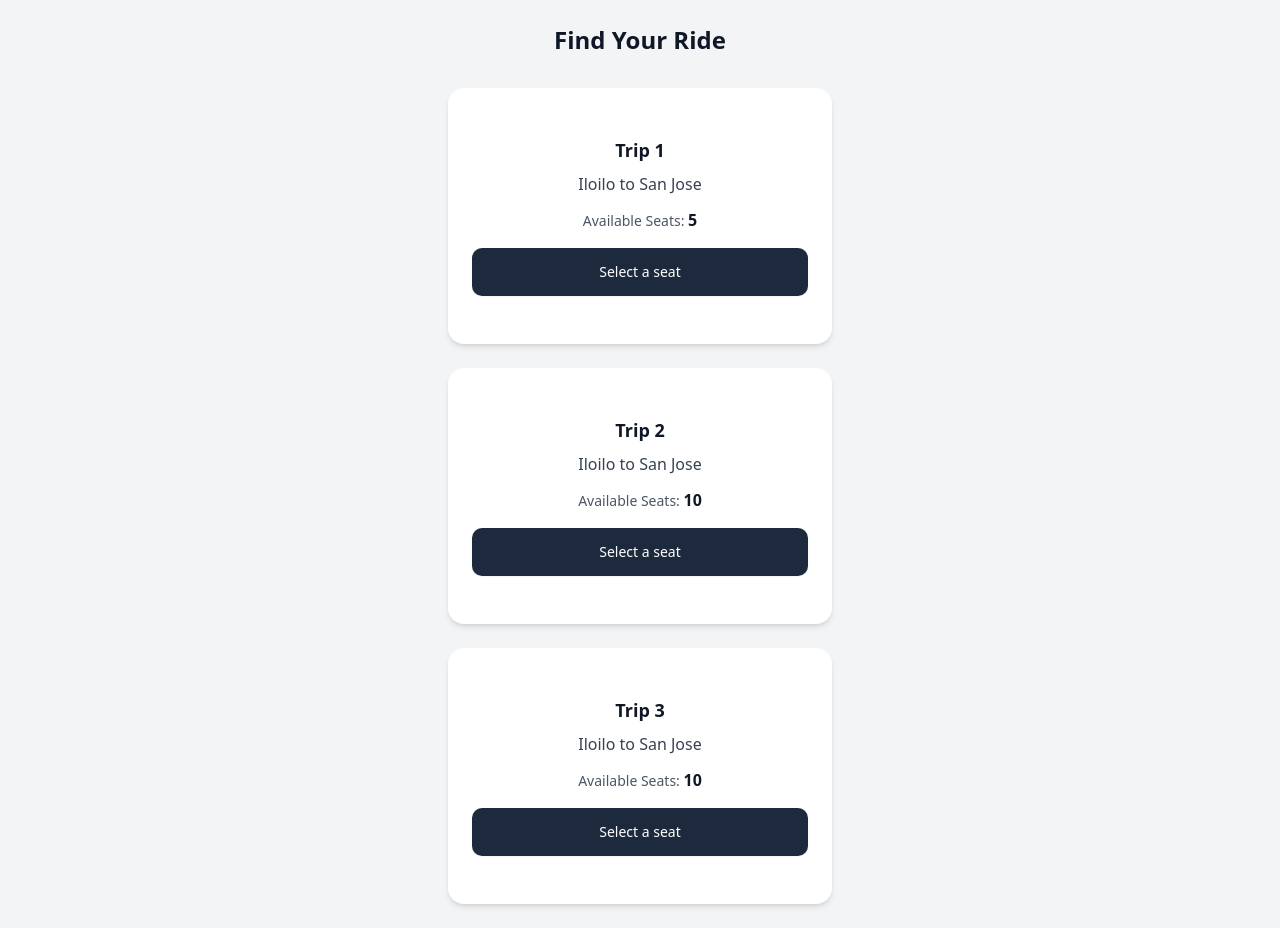
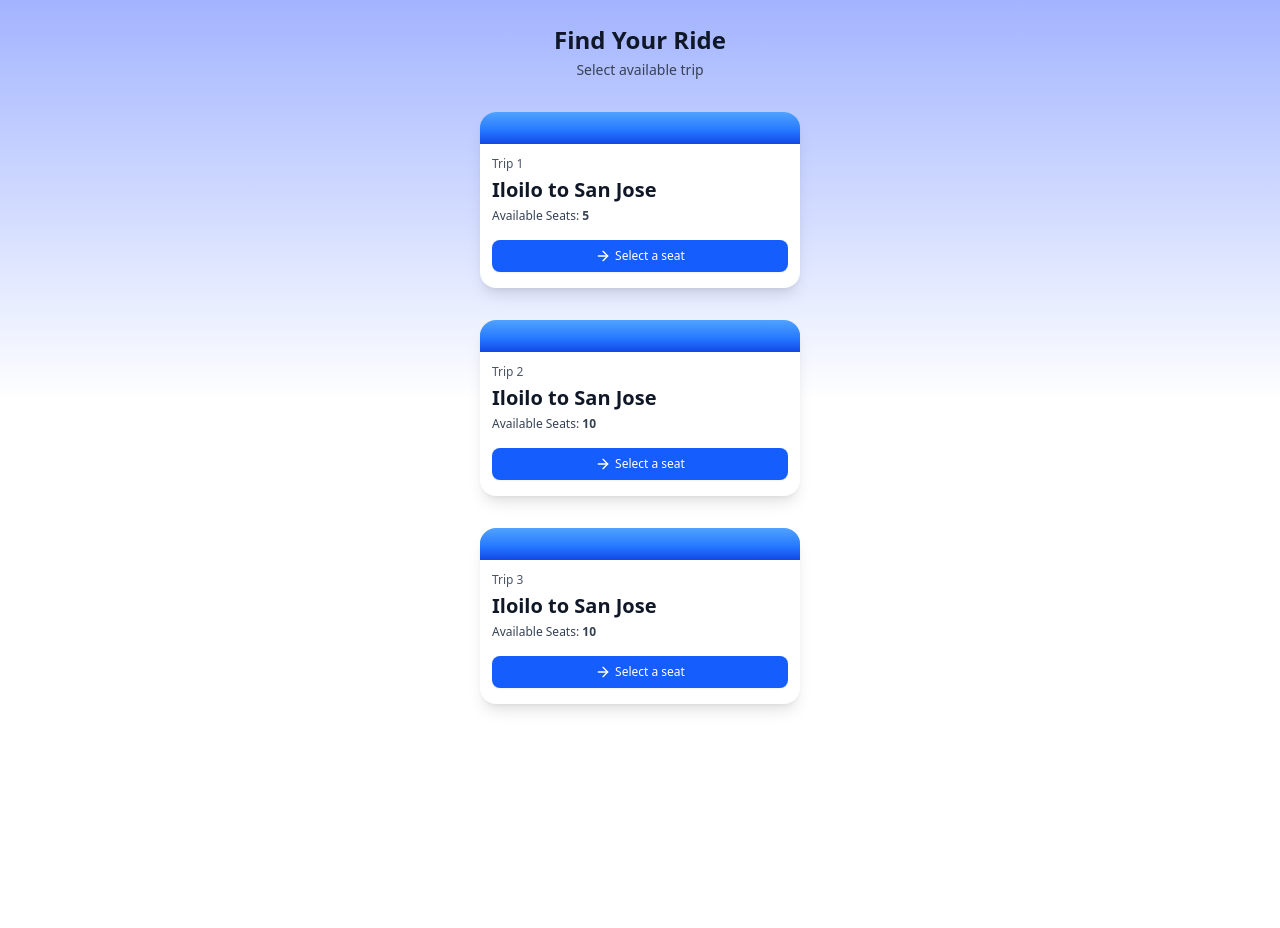
Before and after one commit to sheriiiiii/VANTay-2.0, a Next.js app: page /passenger/trip-lists in a window 1280 px wide. After the commit the page ends 800 px from the top, so only its background shows below. Built offline with nearby package versions, Linux system fonts and the light colour scheme.

Commit message:
refining ui for passenger side

```diff
--- a/src/components/passenger-side/mobileLandingPage.tsx
+++ b/src/components/passenger-side/mobileLandingPage.tsx
@@ -18,7 +18,7 @@ export default function MobileLandingPage() {
       {/* CTA Button */}
       <div className="w-full max-w-sm mb-8">
         <Button
-          className="w-full h-14 bg-slate-900 hover:bg-slate-800 text-white rounded-full text-lg font-medium"
+          className="w-full h-14 bg-blue-900 hover:bg-blue-800 text-white rounded-full text-lg font-medium"
           size="lg"
         >
           Let's get started!
--- a/src/components/passenger-side/payment.tsx
+++ b/src/components/passenger-side/payment.tsx
@@ -45,7 +45,7 @@ export default function Payment({
   }
 
   return (
-    <div className="min-h-screen bg-white px-4 py-6">
+    <div className="min-h-screen bg-gradient-to-b via-gray-100 from-indigo-300 px-4 py-6">
       {/* Header */}
       <div className="flex items-center mb-12">
         <button onClick={handleBack} className="mr-4" disabled={isProcessing}>
--- a/src/components/passenger-side/receipt.tsx
+++ b/src/components/passenger-side/receipt.tsx
@@ -73,7 +73,7 @@ export default function Receipt({
   }
 
   return (
-    <div className="min-h-screen bg-gray-100 px-4 py-6">
+    <div className="min-h-screen bg-gradient-to-b via-white from-indigo-300 px-4 py-6">
       {/* Header */}
       <div className="flex items-center mb-8">
         <button onClick={handleBack} className="mr-4">
@@ -84,10 +84,11 @@ export default function Receipt({
 
       {/* Instructions */}
       <div className="text-center mb-8">
-        <p className="text-gray-600 text-lg">Please proceed to the counter and present this .</p>
+        <p className="text-gray-600 text-md">Please proceed to the counter and present this.</p>
       </div>
 
       {/* Download Button */}
+
       <div className="text-center mb-8">
         <Button
           onClick={handleDownload}
@@ -98,7 +99,6 @@ export default function Receipt({
           Download
         </Button>
       </div>
-
       {/* Receipt/Ticket Card */}
       <div className="max-w-sm mx-auto mb-8">
         <Card className="bg-white shadow-lg rounded-2xl border-0 overflow-hidden">
@@ -136,7 +136,7 @@ export default function Receipt({
       <div className="max-w-sm mx-auto mb-8">
         <Button
           onClick={handleBackToHome}
-          className="w-full bg-slate-800 hover:bg-slate-700 text-white rounded-lg h-12 font-medium"
+          className="w-full  bg-blue-800 hover:bg-blue-900 text-white rounded-lg h-12 font-medium"
         >
           <Home className="h-5 w-5 mr-2" />
           Back to Home
--- a/src/components/passenger-side/seatSelection.tsx
+++ b/src/components/passenger-side/seatSelection.tsx
@@ -91,7 +91,7 @@ export default function SeatSelection() {
   }
 
   return (
-    <div className="min-h-screen bg-gray-100 px-4 py-6">
+    <div className="min-h-screen bg-gradient-to-b via-gray-100 from-indigo-300 to-transparent px-4 py-6">
       {/* Header */}
       <div className="flex items-center mb-6">
         <button onClick={handleBack} className="mr-4">
@@ -209,7 +209,7 @@ export default function SeatSelection() {
         <Button
           onClick={handleContinue}
           disabled={!selectedSeat}
-          className="w-full bg-slate-800 hover:bg-slate-700 text-white rounded-lg h-12 font-medium disabled:opacity-50"
+          className="w-full bg-blue-800 hover:bg-blue-900 text-white rounded-lg h-12 font-medium disabled:opacity-50"
         >
           Continue
         </Button>
--- a/src/components/passenger-side/tripLists.tsx
+++ b/src/components/passenger-side/tripLists.tsx
@@ -1,13 +1,14 @@
-"use client"
+"use client";
 
-import { Button } from "@/components/ui/button"
-import { Card, CardContent } from "@/components/ui/card"
+import { Button } from "@/components/ui/button";
+import { Card, CardContent } from "@/components/ui/card";
+import { ArrowRight } from "lucide-react";
 
 interface Trip {
-  id: number
-  tripNumber: string
-  route: string
-  availableSeats: number
+  id: number;
+  tripNumber: string;
+  route: string;
+  availableSeats: number;
 }
 
 const mockTrips: Trip[] = [
@@ -29,45 +30,58 @@ const mockTrips: Trip[] = [
     route: "Iloilo to San Jose",
     availableSeats: 10,
   },
-]
+];
 
 export default function TripLists() {
   const handleSelectSeat = (tripId: number) => {
-    console.log(`Selecting seat for trip ${tripId}`)
+    console.log(`Selecting seat for trip ${tripId}`);
     // Handle seat selection logic here
-  }
+  };
 
   return (
-    <div className="min-h-screen bg-gray-100 px-4 py-6">
+    <div className="min-h-screen bg-gradient-to-b via-white from-indigo-300 px-4 py-6">
       {/* Header */}
       <div className="text-center mb-8">
         <h1 className="text-2xl font-bold text-gray-900">Find Your Ride</h1>
+        <p className="text-sm text-gray-700 mt-1">Select available trip</p>
       </div>
 
       {/* Trip Cards */}
-      <div className="space-y-6 max-w-sm mx-auto">
+      <div className="space-y-8 max-w-xs mx-auto">
         {mockTrips.map((trip) => (
-          <Card key={trip.id} className="bg-white shadow-md rounded-2xl border-0">
-            <CardContent className="p-6 text-center">
-              <h2 className="text-lg font-semibold text-gray-900 mb-2">{trip.tripNumber}</h2>
+          <Card
+            key={trip.id}
+            className="bg-white shadow-lg rounded-2xl border-0 overflow-hidden p-0 h-44"
+          >
+            <CardContent className="p-0">
+              {/* Dark Header */}
+              <div className="bg-blue-400 bg-gradient-to-t via-blue-500 from-blue-700 h-8 w-full" />
 
-              <p className="text-gray-700 font-medium mb-3">{trip.route}</p>
+              {/* Content Section */}
+              <div className="p-3 text-left">
+                <p className="text-gray-600 text-xs mb-1">{trip.tripNumber}</p>
 
-              <div className="mb-4">
-                <span className="text-gray-600 text-sm">Available Seats: </span>
-                <span className="font-bold text-gray-900">{trip.availableSeats}</span>
+                <h2 className="text-xl font-bold text-gray-900 mb-1">
+                  {trip.route}
+                </h2>
+
+                <p className="text-gray-700 text-xs mb-4">
+                  Available Seats:{" "}
+                  <span className="font-bold">{trip.availableSeats}</span>
+                </p>
+
+                <Button
+                  onClick={() => handleSelectSeat(trip.id)}
+                  className="w-full bg-blue-600 hover:bg-blue-700 text-white h-8 text-xs font-medium flex items-center justify-center gap-1"
+                >
+                  <ArrowRight className="w-4 h-4" />
+                  Select a seat
+                </Button>
               </div>
-
-              <Button
-                onClick={() => handleSelectSeat(trip.id)}
-                className="w-full bg-slate-800 hover:bg-slate-700 text-white rounded-lg h-12 font-medium"
-              >
-                Select a seat
-              </Button>
             </CardContent>
           </Card>
         ))}
       </div>
     </div>
-  )
+  );
 }
```
Also changed, not shown: src/components/passenger-side/passengerInfo.tsx (+13 -13 lines).
